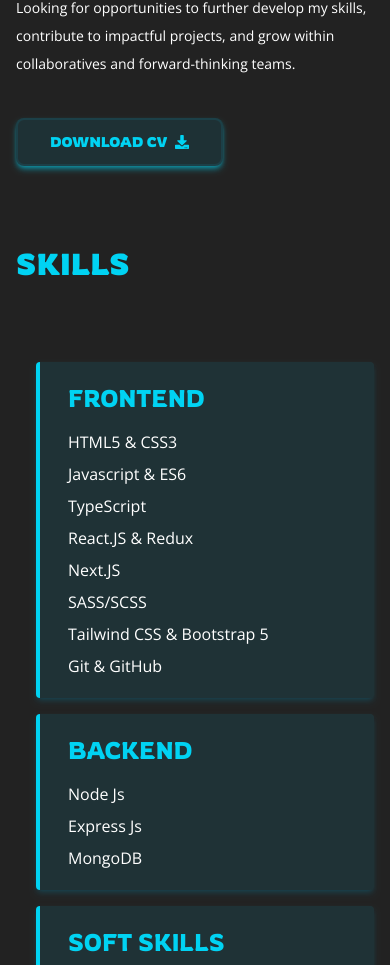
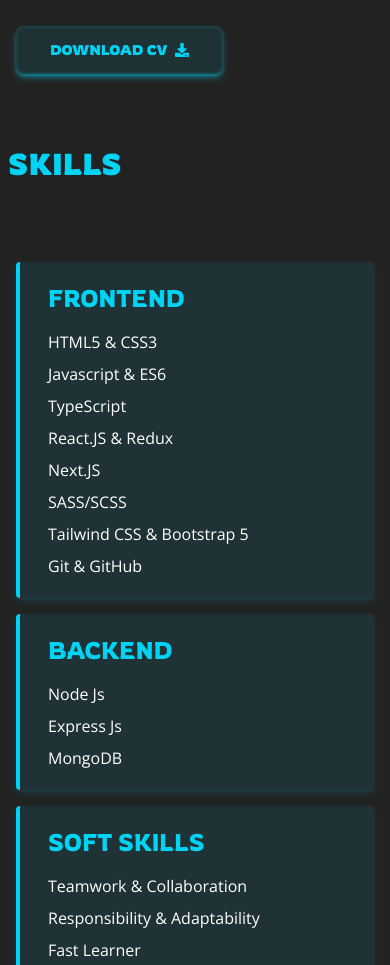
Before and after one commit to AliMahmoud26/My-Portfolio-In-Next.js, a Next.js app: page / in a window 390 px wide. Shown: the part 1032-1997 px from the top of the page. Built offline with nearby package versions, Linux system fonts and the light colour scheme.

Commit message:
Modifying the reponsiveness of the portfolio

```diff
--- a/src/app/components/Header.jsx
+++ b/src/app/components/Header.jsx
@@ -19,7 +19,7 @@ const Header = () => {
       </section>
 
       {/* Hero/About Section */}
-      <section className="about pt-[9rem] px-[4rem] max-md:px-8 max-sm:px-4">
+      <section className="about pt-[9rem] max-md:pt-[3rem] px-[4rem] max-md:px-8 max-sm:px-4 max-sm:mt-[6rem]">
         <div className="my-info flex justify-between items-center flex-col-reverse md:flex-row gap-8 max-md:items-start">
           {/* Text Content */}
           <div className="text w-full md:w-2/3 mt-[4rem] max-md:mt-[1rem]">
--- a/src/app/components/Navbar.jsx
+++ b/src/app/components/Navbar.jsx
@@ -16,7 +16,7 @@ const Navbar = () => {
   }
 
   const handleScroll = () => {
-    if (window.scrollY > 50) {
+    if (window.scrollY > 25) {
       setIsScrolled(true);
     } else {
       setIsScrolled(false)
@@ -29,7 +29,7 @@ const Navbar = () => {
   }, [])
 
   return (
-    <header className={`relative py-[1rem] px-[4rem] max-md:px-[2rem] top-0 w-full z-50 transition-all duration-500 ease-out ${isScrolled ? 'bg-cyan-400 shadow-md' : 'bg-[#222]'}`}>
+    <header className={`fixed py-[1rem] px-[4rem] max-md:px-[2rem] top-0 w-full z-50 transition-all duration-500 ease-out ${isScrolled ? 'bg-cyan-400 shadow-md' : 'bg-[#222]'}`}>
       <div className="container mx-auto">
         <div className="flex justify-between items-center">
           <div className="logo">
@@ -96,7 +96,7 @@ const Navbar = () => {
 
         {/* Mobile Navigation */}
         {navbarOpen && (
-          <div className="absolute top-25 left-[50%] translate-x-[-50%] w-full bg-cyan-400 shadow-lg rounded-lg">
+          <div className={`absolute top-25 left-0 w-full bg-cyan-400/50 shadow-lg rounded-lg`}>
             <div className="relative py-4 px-8">
               {/* <button
                 className="absolute top-4 right-4 text-white focus:outline-none"
@@ -106,7 +106,7 @@ const Navbar = () => {
               </button> */}
 
               <nav>
-                <ul className="space-y-6 flex flex-col justify-center items-center">
+                <ul className="space-y-6 flex justify-center items-center flex-col">
                   <li>
                     <a
                       href="#"
--- a/src/app/components/Skills.jsx
+++ b/src/app/components/Skills.jsx
@@ -9,16 +9,16 @@ const rowdies = Rowdies({
 
 const Skills = () => {
   return (
-    <section className='skills px-8 max-md:px-4 lg:px-16 max-md:mt-20' id='skills'>
+    <section className='skills px-8 max-md:px-2 lg:px-16 max-md:mt-18' id='skills'>
       <h1 className={`${rowdies.className} relative text-3xl font-bold text-cyan-400`}>SKILLS</h1>
       <div className="line-1 absolute bottom-[-2.5rem] left-[4rem] h-[0.2rem] w-[3.5rem] bg-cyan-400 rounded-[50%] max-lg:hidden"></div>
       <div className="line-1 absolute bottom-[-3rem] left-[4rem] h-[0.2rem] w-[5.75rem] bg-cyan-400 rounded-[50%] max-lg:hidden"></div>
 
-      <div className="grid md:grid-cols-2 lg:grid-cols-3 gap-4 mt-[5rem] mx-12 max-md:mx-0">
+      <div className="grid md:grid-cols-2 lg:grid-cols-3 gap-4 mt-[5rem] mx-12 max-md:mx-2">
         {skillsData.map((skillCategory) => (
           <div
             key={skillCategory.id}
-            className={`bg-[#03cdff17] py-5 px-7 rounded shadow-md shadow-cyan-600/20 ml-5 border-l-4 border-cyan-400 transition-all ease-in-out duration-600 hover:scale-105`}
+            className={`bg-[#03cdff17] py-5 px-7 rounded shadow-md shadow-cyan-600/20 ml-5 max-md:ml-0 border-l-4 border-cyan-400 transition-all ease-in-out duration-600 hover:scale-105`}
           >
             <h2 className={`${rowdies.className} text-2xl text-cyan-400 mb-4`}>
               {skillCategory.category}
--- a/src/app/data/Data.jsx
+++ b/src/app/data/Data.jsx
@@ -44,7 +44,7 @@ export const expertiseData = {
       subtitle: "FRONTEND INTERN",
       date: "JULY 2024 - SEPTEMBER 2024",
       description: "Developed responsive web apps using React and Next.js, implemented APIs, authentication, and cookies while collaborating on team projects and code reviews following best practices.",
-      lineHeight: "h-[14rem] md:h-[18rem] max-[600px]:h-[24rem]",
+      lineHeight: "h-[12rem] md:h-[18rem] max-[600px]:h-[24rem]",
     },
     // {
     //   id: 1,
@@ -60,7 +60,7 @@ export const expertiseData = {
       subtitle: "Coursera Platform",
       date: "FEB 2024 - JUL 2024",
       description: "Covered HTML, CSS, JavaScript, and advanced React including hooks & performance optimization",
-      lineHeight: "h-[12rem] md:h-[14rem] sm:h-[12rem] max-[400px]:h-[16rem]"
+      lineHeight: "lg:h-[10rem] md:h-[14rem] sm:h-[12rem] max-[400px]:h-[16rem]"
     },
   ],
   education: [
@@ -71,7 +71,7 @@ export const expertiseData = {
       date: "JOINED IN OCTOBER 2021 - GRADUATED IN JUNE 2025",
       description: "I enrolled in the Higher Institute of Management and Information Technology of Kafr El-Sheikh at Computer Science Department and Graduated in June 2025. Studied core computer science concepts including Programming Fundamentals, DSA, OOP, system analysis, software architecture, and mathematics.",
       second_description: "Developed a Predictive Model Using Machine Learning for Predicting Student Performance for Graduation Project. Implemented Python, Pandas, and Scikit-learn. The model predicts student performance based on various factors such as attendance, assignments, and exam scores.",
-      lineHeight: "h-[26rem] md:h-[20rem] sm:h-[28rem] max-[500px]:h-[34rem] max-[400px]:h-[42rem] max-[350px]:h-[48rem]"
+      lineHeight: "lg:h-[25rem] md:h-[20rem] sm:h-[28rem] max-[500px]:h-[34rem] max-[400px]:h-[42rem] max-[350px]:h-[48rem]"
     }
   ]
 };
```
